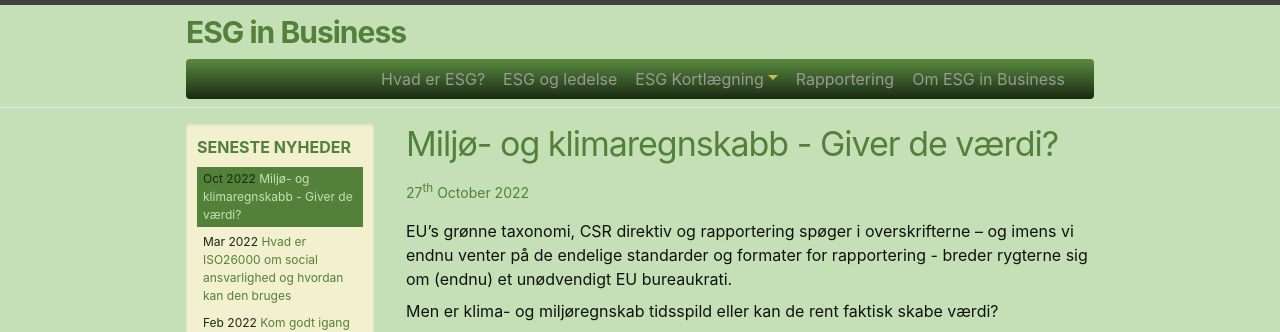
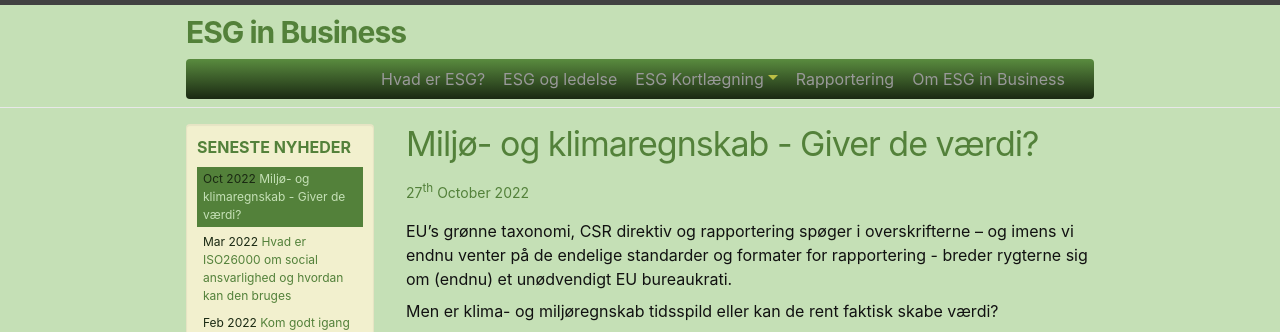
Before and after one commit to FoodEfficiency/esg-business.github.io, a Jekyll site: the page built from _posts/da/2022-10-27-Miljø- og klimaregnskab - Giver de værdi?.md, in a window 1280 px wide. Shown: the top 332 px of the page. Built offline with Jekyll 4.4.1, drawn with Linux system fonts in a browser that asks for light colours.

Commit message:
Update 2022-10-27-Miljø- og klimaregnskab - Giver de værdi?.md

```diff
--- a/_posts/da/2022-10-27-Miljø- og klimaregnskab - Giver de værdi?.md
+++ b/_posts/da/2022-10-27-Miljø- og klimaregnskab - Giver de værdi?.md
@@ -1,10 +1,10 @@
 ---
 layout: post
-title:  "Miljø- og klimaregnskabb - Giver de værdi?"
+title:  "Miljø- og klimaregnskab - Giver de værdi?"
 date:   2022-10-27 011:00:00 +0100
 permalink: news/Miljø- og klimaregnskab - Giver de værdi?
 tags: foodefficiency
-ref: Regnskabb
+ref: Regnskab
 redirect_from:
   - /news/Miljø- og klimaregnskab - Giver de værdi?
 ---
```
